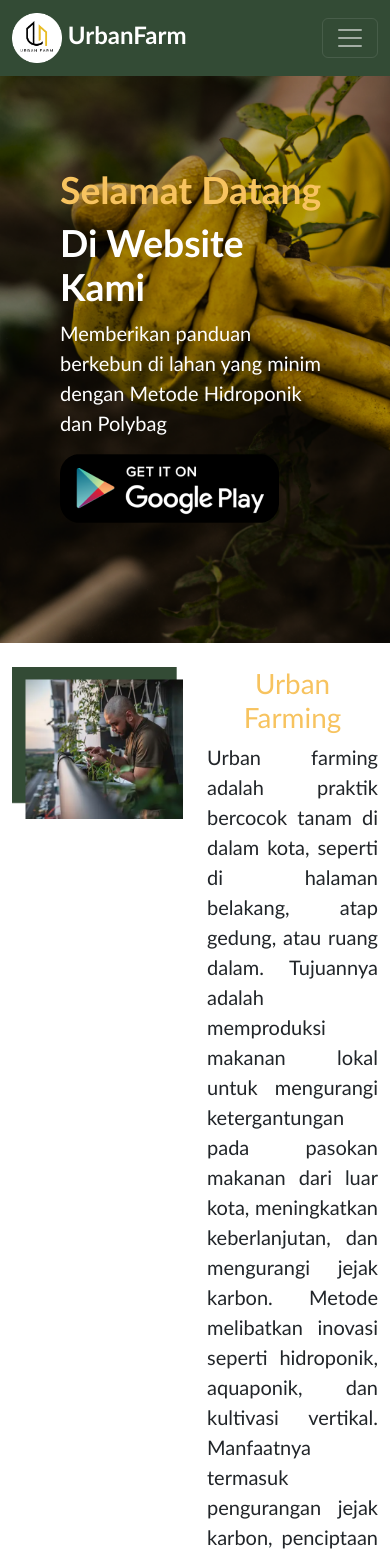
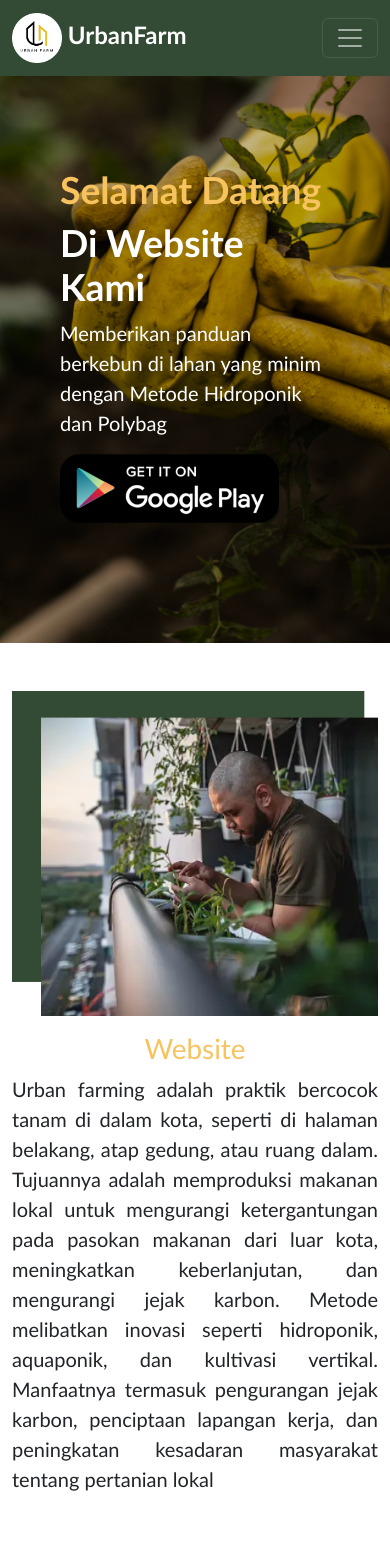
Before and after one commit to xyrect/UrbanFarm, a React (Vite) app: page / in a window 390 px wide. Shown: the top 1558 px of the page. Built offline with nearby package versions, Linux system fonts and the light colour scheme.

Commit message:
plus responsive

```diff
--- a/src/components/SecUrban.jsx
+++ b/src/components/SecUrban.jsx
@@ -1,22 +1,21 @@
-import React from 'react'
+import React from 'react';
 
-function SecUrban() {
-    return (
-
-
-        <div class="container">
-            <div class="row" style={{marginBottom:'50px'}}>
-                <div class="col">
-                    <img src="./public/beranda/b4.png" class='img-fluid float-left'></img>
-                </div>
-                <div class="col" style={{ marginBottom: '100px'}}>
-                    <h1 style={{ color: '#F7C35F', textAlign:'center' }}>Urban Farming</h1>
-                    <p style={{ textAlign: 'justify' }}>Urban farming adalah praktik bercocok tanam di dalam kota, seperti di halaman belakang, atap gedung, atau ruang dalam. Tujuannya adalah memproduksi makanan lokal untuk mengurangi ketergantungan pada pasokan makanan dari luar kota, meningkatkan keberlanjutan, dan mengurangi jejak karbon. Metode melibatkan inovasi seperti hidroponik, aquaponik, dan kultivasi vertikal. Manfaatnya termasuk pengurangan jejak karbon, penciptaan lapangan kerja, dan peningkatan kesadaran masyarakat tentang pertanian lokal.</p>
-                </div>
-            </div>
+function SecWeb() {
+  return (
+    <div className="container mt-5" style={{marginBottom:'3rem'}}>
+      <div className="row align-items-center">
+        <div className="col-md-6">
+          <img src="./public/beranda/b4.png" className="img-fluid mx-auto d-block" alt="Mokup" style={{ maxWidth: '100%' }} />
         </div>
-
-    )
+        <div className="col-md-6 mt-3 mt-md-0 text-center">
+          <h1 style={{ color: '#F7C35F' }}>Website</h1>
+          <p style={{ textAlign: 'justify' }}>
+          Urban farming adalah praktik bercocok tanam di dalam kota, seperti di halaman belakang, atap gedung, atau ruang dalam. Tujuannya adalah memproduksi makanan lokal untuk mengurangi ketergantungan pada pasokan makanan dari luar kota, meningkatkan keberlanjutan, dan mengurangi jejak karbon. Metode melibatkan inovasi seperti hidroponik, aquaponik, dan kultivasi vertikal. Manfaatnya termasuk pengurangan jejak karbon, penciptaan lapangan kerja, dan peningkatan kesadaran masyarakat tentang pertanian lokal
+          </p>
+        </div>
+      </div>
+    </div>
+  );
 }
 
-export default SecUrban
+export default SecWeb;
```
